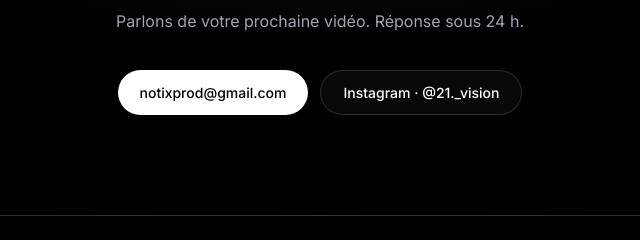
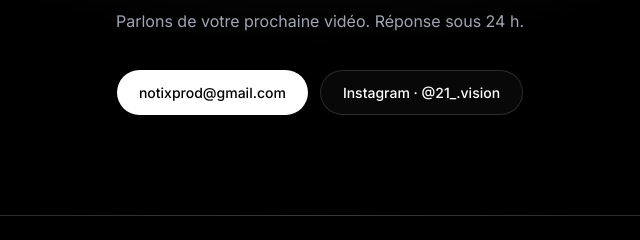
Before and after one commit to notixprod-afk/21vision, a plain HTML site: page index.html in a window 1280 px wide. Shown: the part 5174-5414 px from the top of the page, 320-960 px from the left. Drawn offline with Linux system fonts and the light colour scheme.

Commit message:
Add files via upload

```diff
--- a/index.html
+++ b/index.html
@@ -327,7 +327,7 @@
       <p>Parlons de votre prochaine vidéo. Réponse sous 24 h.</p>
       <div class="ctas">
         <a href="mailto:notixprod@gmail.com" class="btn btn-light">notixprod@gmail.com</a>
-        <a href="https://www.instagram.com/21._vision/" target="_blank" rel="noopener" class="btn btn-ghost">Instagram · @21._vision</a>
+        <a href="https://www.instagram.com/21_.vision/" target="_blank" rel="noopener" class="btn btn-ghost">Instagram · @21_.vision</a>
       </div>
     </div>
   </div>
```
